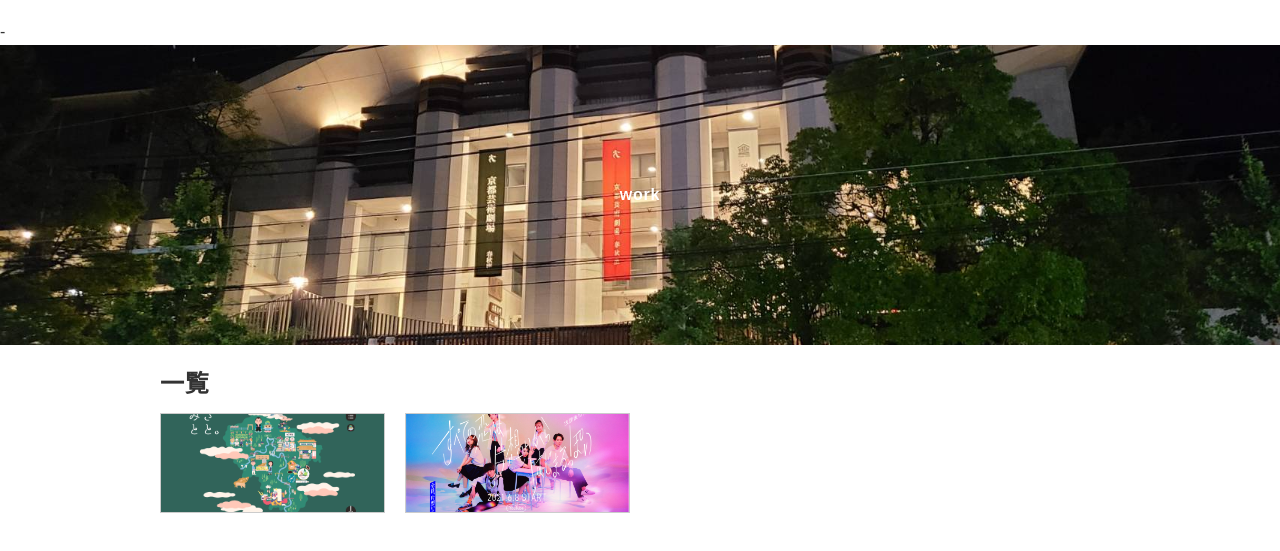
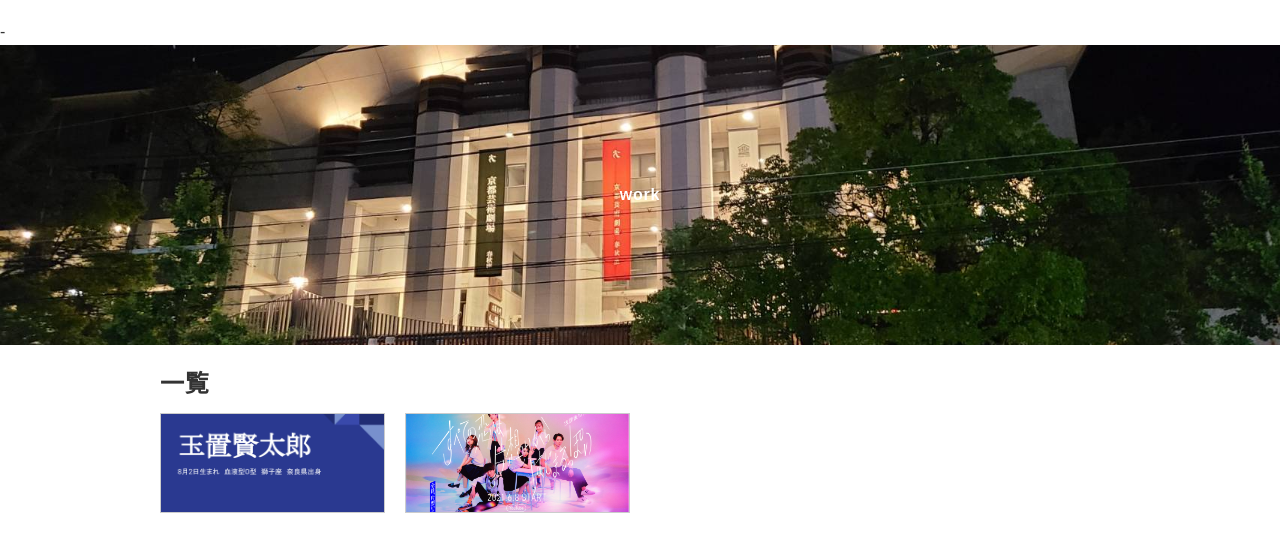
Before and after one commit to KUAD-XtechDesign/portfolio-tamaken0802, a plain HTML site: page works/index.html in a window 1280 px wide. Shown: the part 81-632 px from the top of the page. Drawn offline with Linux system fonts and the light colour scheme.

Commit message:
Update index.html

```diff
--- a/works/index.html
+++ b/works/index.html
@@ -32,7 +32,7 @@
     <div class="contents">
       <h2>一覧</h2>
       <ul class="thumb_list">
-        <li><a href="./report01.html"><img src="./images/misatoto3.png" alt="サムネイル"></a></li>
+        <li><a href="./report01.html"><img src="./images/自己紹介スライド.png" alt="サムネイル"></a></li>
         <li><a href="#"><img src="./images/thumb02.png" alt="サムネイル"></a></li>
       </ul>
     </div>
```
